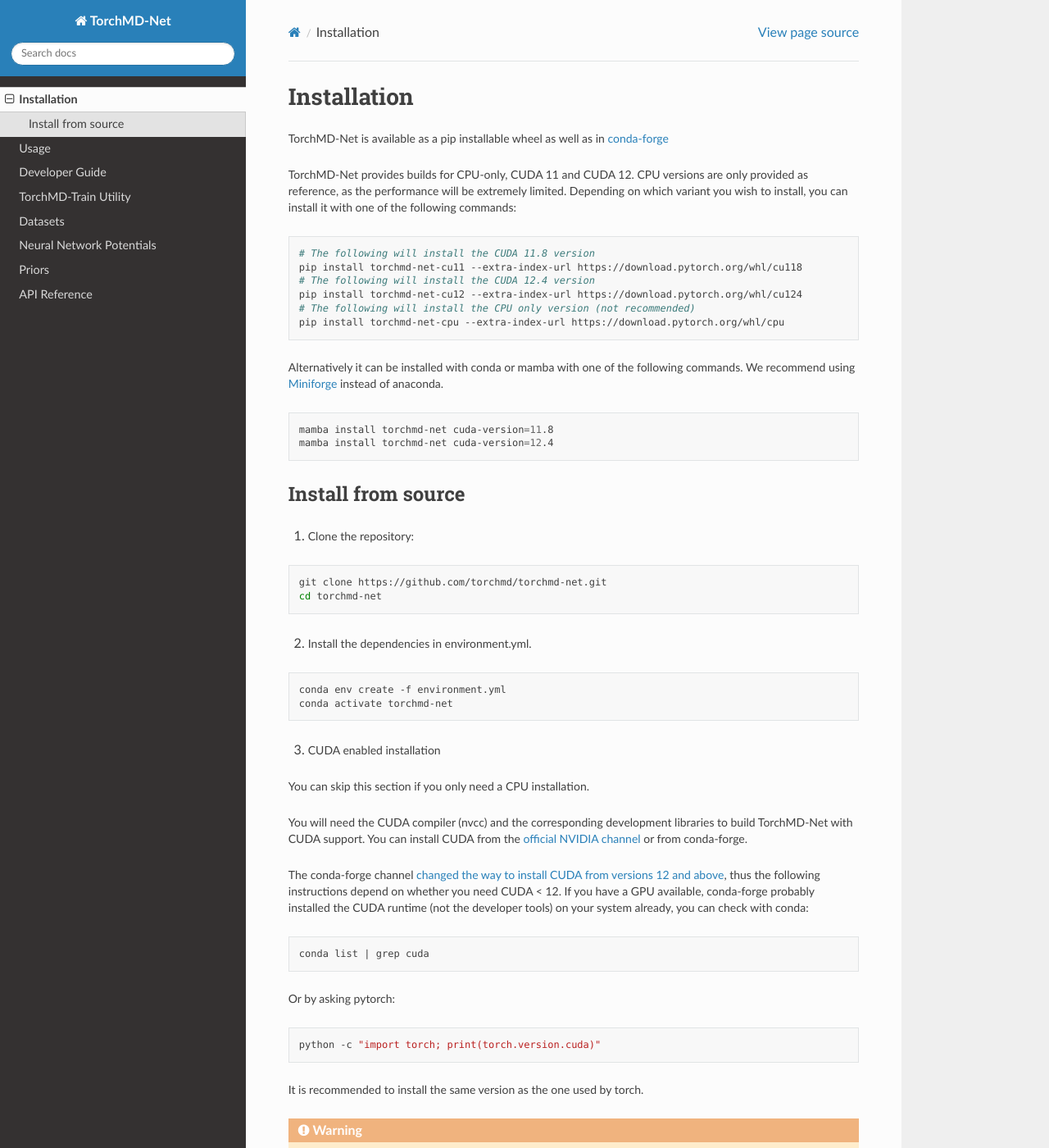
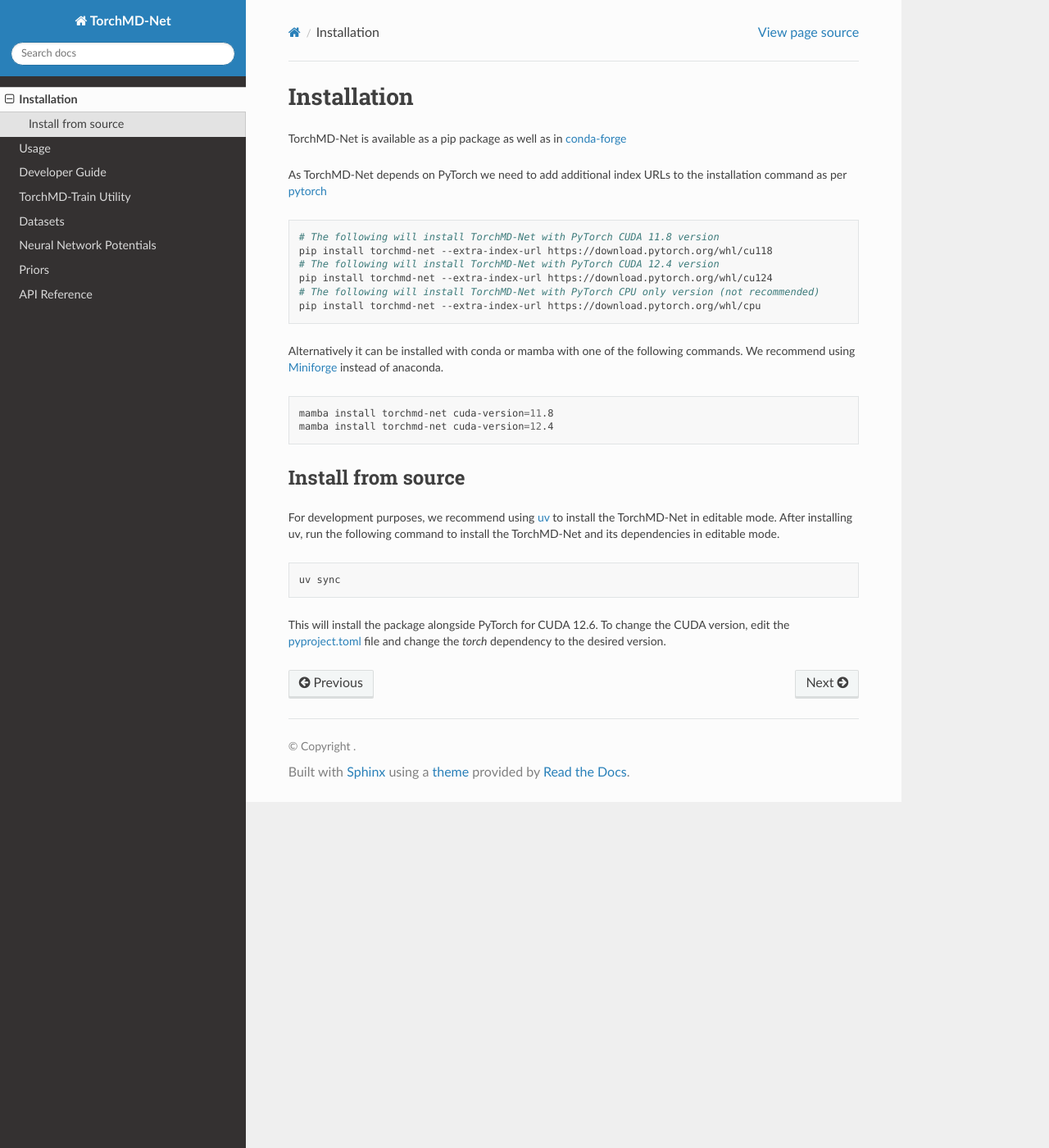
Before and after one commit to torchmd/torchmd-net, a Sphinx documentation site: the page built from docs/source/installation.rst, in a window 1280 px wide and 1400 px high. Shown: the whole window at 82% size. Built offline with Sphinx 7.4.7 and the Read the Docs theme 3.1.0, drawn with Linux system fonts in a browser that asks for light colours; some of the changed text lies outside the part shown.

Commit message:
updating installation isntructions

```diff
--- a/docs/source/installation.rst
+++ b/docs/source/installation.rst
@@ -1,20 +1,18 @@
 Installation
 ============
 
-TorchMD-Net is available as a pip installable wheel as well as in `conda-forge <https://conda-forge.org/>`_
+TorchMD-Net is available as a pip package as well as in `conda-forge <https://conda-forge.org/>`_
 
-TorchMD-Net provides builds for CPU-only, CUDA 11 and CUDA 12.
-CPU versions are only provided as reference, as the performance will be extremely limited.
-Depending on which variant you wish to install, you can install it with one of the following commands:
+As TorchMD-Net depends on PyTorch we need to add additional index URLs to the installation command as per `pytorch <https://pytorch.org/get-started/locally/>`_
 
 .. code-block:: shell
 
-   # The following will install the CUDA 11.8 version
-   pip install torchmd-net-cu11 --extra-index-url https://download.pytorch.org/whl/cu118
-   # The following will install the CUDA 12.4 version
-   pip install torchmd-net-cu12 --extra-index-url https://download.pytorch.org/whl/cu124
-   # The following will install the CPU only version (not recommended)
-   pip install torchmd-net-cpu --extra-index-url https://download.pytorch.org/whl/cpu
+   # The following will install TorchMD-Net with PyTorch CUDA 11.8 version
+   pip install torchmd-net --extra-index-url https://download.pytorch.org/whl/cu118
+   # The following will install TorchMD-Net with PyTorch CUDA 12.4 version
+   pip install torchmd-net --extra-index-url https://download.pytorch.org/whl/cu124
+   # The following will install TorchMD-Net with PyTorch CPU only version (not recommended)
+   pip install torchmd-net --extra-index-url https://download.pytorch.org/whl/cpu
 
 Alternatively it can be installed with conda or mamba with one of the following commands.
 We recommend using `Miniforge <https://github.com/conda-forge/miniforge/>`_ instead of anaconda.
@@ -27,69 +25,12 @@
 
 Install from source
 -------------------
-
-1. Clone the repository:
+For development purposes, we recommend using `uv <https://docs.astral.sh/uv/>`_ to install the TorchMD-Net in editable mode.
+After installing uv, run the following command to install the TorchMD-Net and its dependencies in editable mode.
 
 .. code-block:: shell
 
-   git clone https://github.com/torchmd/torchmd-net.git
-   cd torchmd-net
+   uv sync
 
-2. Install the dependencies in environment.yml.
-
-.. code-block:: shell
-
-   conda env create -f environment.yml
-   conda activate torchmd-net
-
-3. CUDA enabled installation
-
-You can skip this section if you only need a CPU installation.
-
-You will need the CUDA compiler (nvcc) and the corresponding development libraries to build TorchMD-Net with CUDA support. You can install CUDA from the `official NVIDIA channel <https://docs.nvidia.com/cuda/cuda-installation-guide-linux/index.html#conda-installation>`_ or from conda-forge.
-
-The conda-forge channel `changed the way to install CUDA from versions 12 and above <https://github.com/conda-forge/conda-forge.github.io/issues/1963>`_, thus the following instructions depend on whether you need CUDA < 12. If you have a GPU available, conda-forge probably installed the CUDA runtime (not the developer tools) on your system already, you can check with conda:
-
-.. code-block:: shell
-
-   conda list | grep cuda
-
-
-Or by asking pytorch:
-
-.. code-block:: shell
-
-   python -c "import torch; print(torch.version.cuda)"
-
-
-It is recommended to install the same version as the one used by torch.
-
-.. warning:: At the time of writing there is a `bug in Mamba <https://github.com/mamba-org/mamba/issues/3120>`_ (v1.5.6) that can cause trouble when installing CUDA on an already created environment. We thus recommend conda for this step.
-
-* CUDA>=12
-
-.. code-block:: shell
-
-   conda install -c conda-forge python=3.10 cuda-version=12.6 cuda-nvvm cuda-nvcc cuda-libraries-dev
-
-
-* CUDA<12
-
-The nvidia channel provides the developer tools for CUDA<12.
-
-.. code-block:: shell
-
-   conda install -c nvidia "cuda-nvcc<12" "cuda-libraries-dev<12" "cuda-version<12" "gxx<12" pytorch=*=*cuda*
-
-
-4. Install TorchMD-NET into the environment:
-
-.. code-block:: shell
-
-   pip install -e .
-
-
-.. note:: Pip installation in CUDA mode requires compiling CUDA source codes, this can take a really long time and the process might appear as if it is "stuck". Run pip with `-vv` to see the compilation process.
-
-This will install TorchMD-NET in editable mode, so that changes to the source code are immediately available.
-Besides making all python utilities available environment-wide, this will also install the ``torchmd-train`` command line utility.
+This will install the package alongside PyTorch for CUDA 12.6. To change the CUDA version,
+edit the `pyproject.toml <https://github.com/torchmd/torchmd-net/blob/main/pyproject.toml>`_ file and change the `torch` dependency to the desired version.
```
Also changed, not shown: README.md (+9 -11 lines), environment.yml (deleted, +0 -17 lines), 2 other files.
